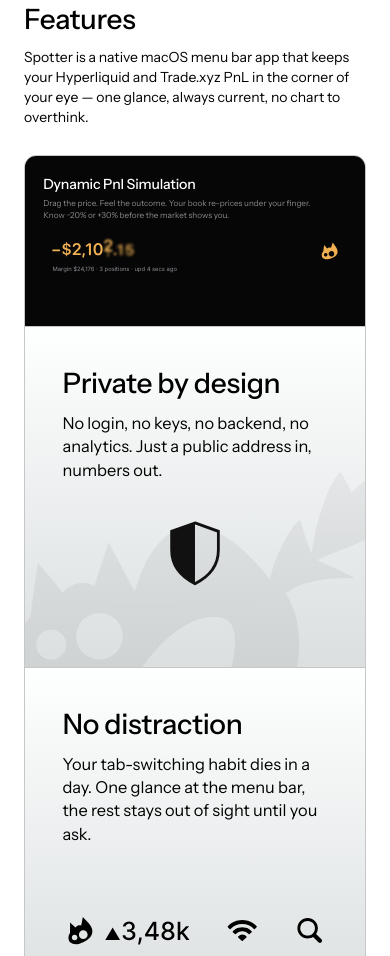
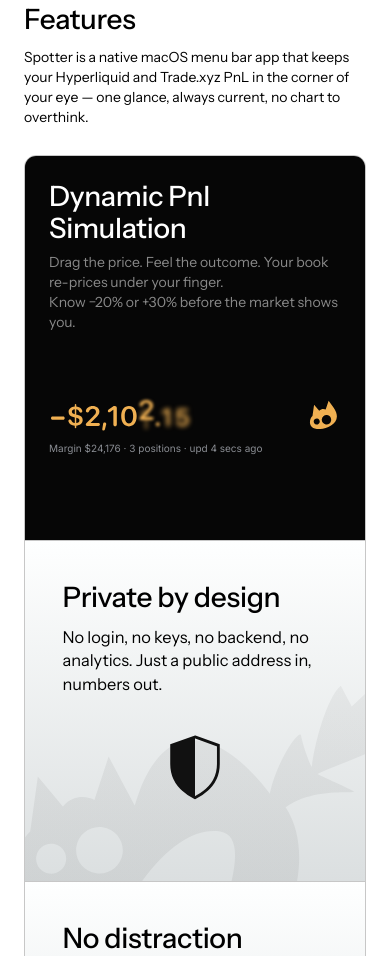
Before and after one commit to 0xRoark/Spotter-website, a plain HTML site: page index.html in a window 390 px wide. Shown: the part 1242-2198 px from the top of the page. Drawn offline with nearby package versions, Linux system fonts and the light colour scheme.

Commit message:
Add files via upload

```diff
--- a/index.html
+++ b/index.html
@@ -28,7 +28,7 @@
   <link rel="preconnect" href="https://fonts.googleapis.com" />
   <link rel="preconnect" href="https://fonts.gstatic.com" crossorigin />
   <link href="https://fonts.googleapis.com/css2?family=Instrument+Sans:ital,wght@0,400;0,500;0,600&family=Inter:wght@400;500&family=Geist+Mono:wght@400;500&display=swap" rel="stylesheet" />
-  <link rel="stylesheet" href="styles.css?v=35" />
+  <link rel="stylesheet" href="styles.css?v=37" />
 </head>
 <body>
 
@@ -104,9 +104,11 @@
             <h3 class="sim__title">Dynamic Pnl Simulation</h3>
             <p class="sim__sub">Drag the price. Feel the outcome. Your book re-prices under your finger.<br />Know −20% or +30% before the market shows you.</p>
           </div>
-          <img class="sim__value-img" src="assets/pnl-value.svg" alt="−$2,10 115" />
+          <div class="sim__readout">
+            <img class="sim__value-img" src="assets/pnl-value.svg" alt="−$2,10 115" />
+            <img class="sim__catlogo" src="assets/cat-logo.svg" alt="" />
+          </div>
           <p class="sim__margin">Margin $24,176 · 3 positions · upd 4 secs ago</p>
-          <img class="sim__catlogo" src="assets/cat-logo.svg" alt="" />
           <div class="scrubber" data-scrubber data-playhead-color="#f0b052" data-playhead="0.44"></div>
         </div>
 
@@ -205,5 +207,10 @@
   </main>
 
   <script src="app.js?v=17"></script>
+
+  <!-- Vercel Web Analytics (static-site / "Other" method) -->
+  <script defer src="/_vercel/insights/script.js"></script>
+  <!-- Vercel Speed Insights (optional — also enable Speed Insights in the dashboard) -->
+  <script defer src="/_vercel/speed-insights/script.js"></script>
 </body>
 </html>
--- a/styles.css
+++ b/styles.css
@@ -170,6 +170,7 @@
 
 /* dynamic pnl simulation (design 580 x 290) */
 .sim { position: relative; container-type: inline-size; background: #060606; aspect-ratio: 580 / 290; width: 100%; overflow: hidden; }
+.sim__readout { display: contents; } /* on desktop the children keep their own absolute positions */
 .sim__head { position: absolute; left: 5.34%; top: 10.7%; width: 88.3%; display: flex; flex-direction: column; gap: 1.38cqi; }
 .sim__title { margin: 0; font-size: 4.14cqi; line-height: 5.52cqi; font-weight: 500; color: #fff; letter-spacing: -0.01em; }
 .sim__sub   { margin: 0; font-size: 2.41cqi; line-height: 3.45cqi; font-weight: 400; color: #898989; }
@@ -182,6 +183,27 @@
 .scrubber__tick { position: absolute; bottom: 44%; width: 0.29cqi; border-radius: 1px; background: rgba(255,255,255,0.2); }
 .scrubber__label { position: absolute; top: 66%; font-family: "Inter", var(--apple); font-size: 2.3cqi; color: rgba(255,255,255,0.22); transform: translateX(-50%); white-space: nowrap; }
 .scrubber__head { position: absolute; top: 0; width: 0.29cqi; height: 60%; border-radius: 1px; }
+
+/* Dynamic PnL card reflows taller on mobile with fixed, readable type */
+@media (max-width: 600px) {
+  .sim {
+    aspect-ratio: auto; min-height: 384px;
+    padding: 24px; display: flex; flex-direction: column;
+  }
+  .sim__head { position: static; width: auto; gap: 8px; }
+  .sim__title { font-size: 28px; line-height: 32px; }
+  .sim__sub   { font-size: 14px; line-height: 20px; }
+
+  .sim__readout {
+    display: flex; align-items: center; justify-content: space-between;
+    margin-top: auto;               /* push the readout + scrubber to the bottom */
+  }
+  .sim__value-img { position: static; width: 146px; height: auto; }
+  .sim__catlogo   { position: static; margin: 0; width: 34px; height: 34px; }
+  .sim__margin    { position: static; margin: 6px 0 0; font-size: 10px; }
+  .scrubber       { position: relative; margin-top: 24px; width: 100%; height: 38px; }
+  .sim .scrubber__label { font-size: 9.4px; }
+}
 
 /* two feature tiles (design 290 x 290 each) */
 .feature-row { display: flex; border-top: 1px solid #c7c7c7; }
```
